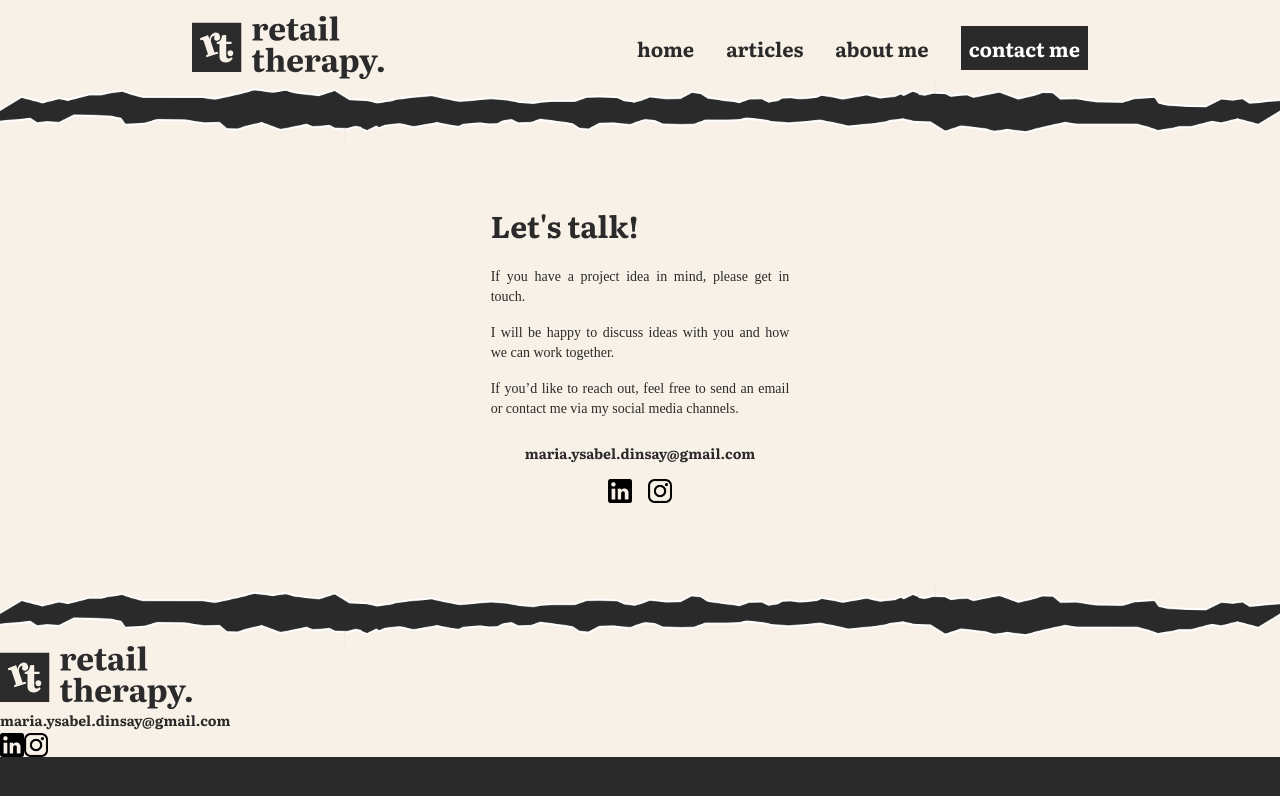
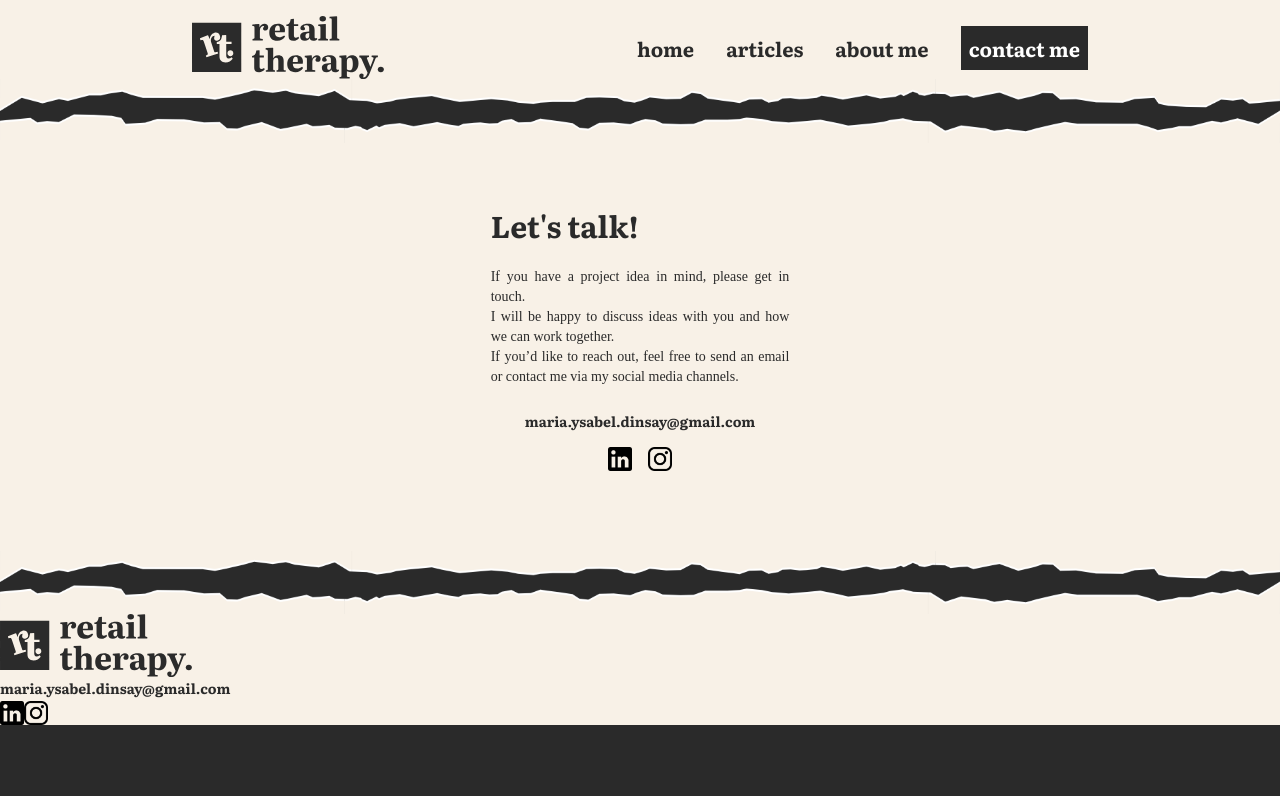
Before and after one commit to sisyphi/retail_therapy, a SvelteKit app: page /contact in a window 1280 px wide. Shown: the top 796 px of the page. Built offline with nearby package versions, Linux system fonts and the light colour scheme.

Commit message:
refactor(contact page): Clean up parapgraph content

```diff
--- a/src/routes/contact/+page.svelte
+++ b/src/routes/contact/+page.svelte
@@ -9,9 +9,13 @@
     <div class="relative z-50 gap-4 px-4 py-4 md:px-8 lg:px-32 xl:px-48 md:py-16 md:flex md:justify-center md:content-center md:items-center">
         <div class="flex flex-col md:w-1/3 lg:w-2/6">
             <h1 class="pb-6 text-3xl">Let's talk!</h1>
-            <p class="pb-4 text-sm text-justify">If you have a project idea in mind, please get in touch.</p>
-            <p class="pb-4 text-sm text-justify">I will be happy to discuss ideas with you and how we can work together.</p>
-            <p class="pb-4 text-sm text-justify">If you’d like to reach out, feel free to send an email or contact me via my social media channels.</p>
+            <p class="pb-4 text-sm text-justify">
+                If you have a project idea in mind, please get in touch.
+                <br>
+                I will be happy to discuss ideas with you and how we can work together.
+                <br>
+                If you’d like to reach out, feel free to send an email or contact me via my social media channels.
+            </p>
             <a class="mt-2 text-sm text-center hover:underline" href="mailto:maria.ysabel.dinsay@gmail.com">maria.ysabel.dinsay@gmail.com</a>
             <div class="flex justify-center">
                 <a class="m-2 my-4 size-6" href="https://www.linkedin.com/in/ysabel-dinsay/"><img src={linkedin_icon_graphic} alt="Linkedin logo"></a>
```
